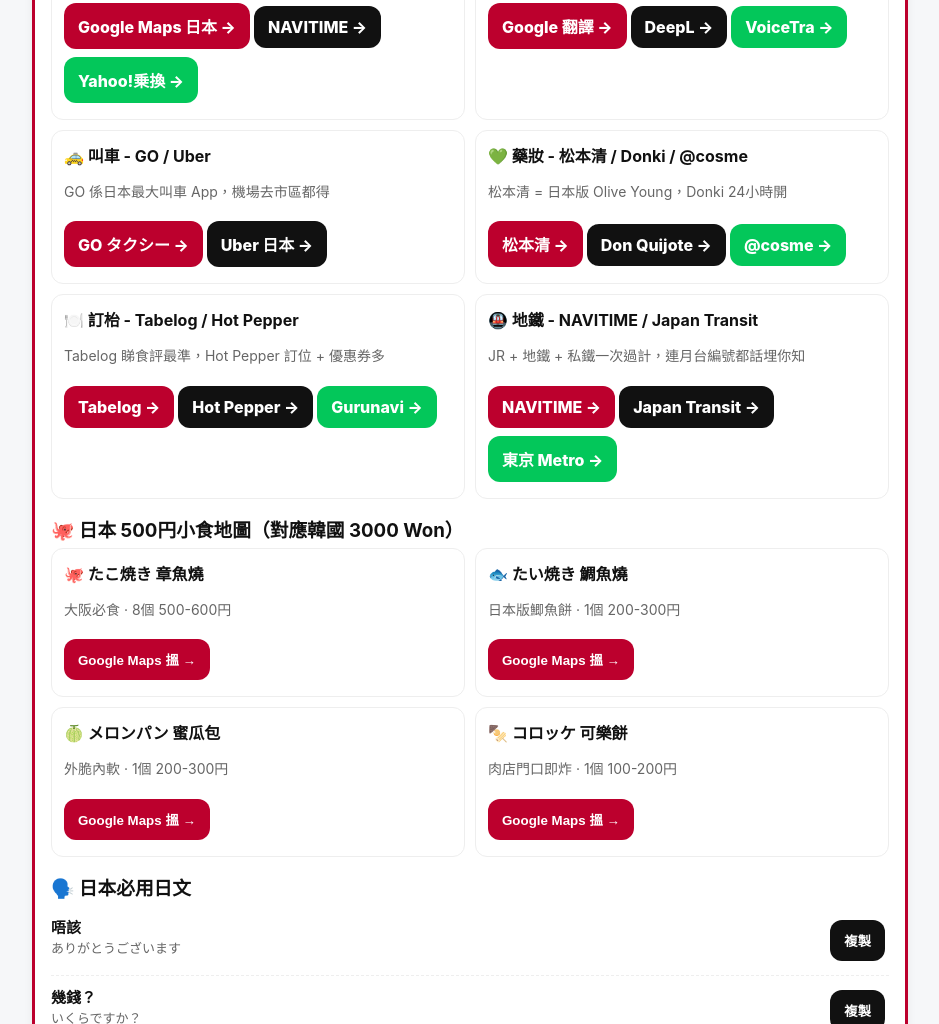
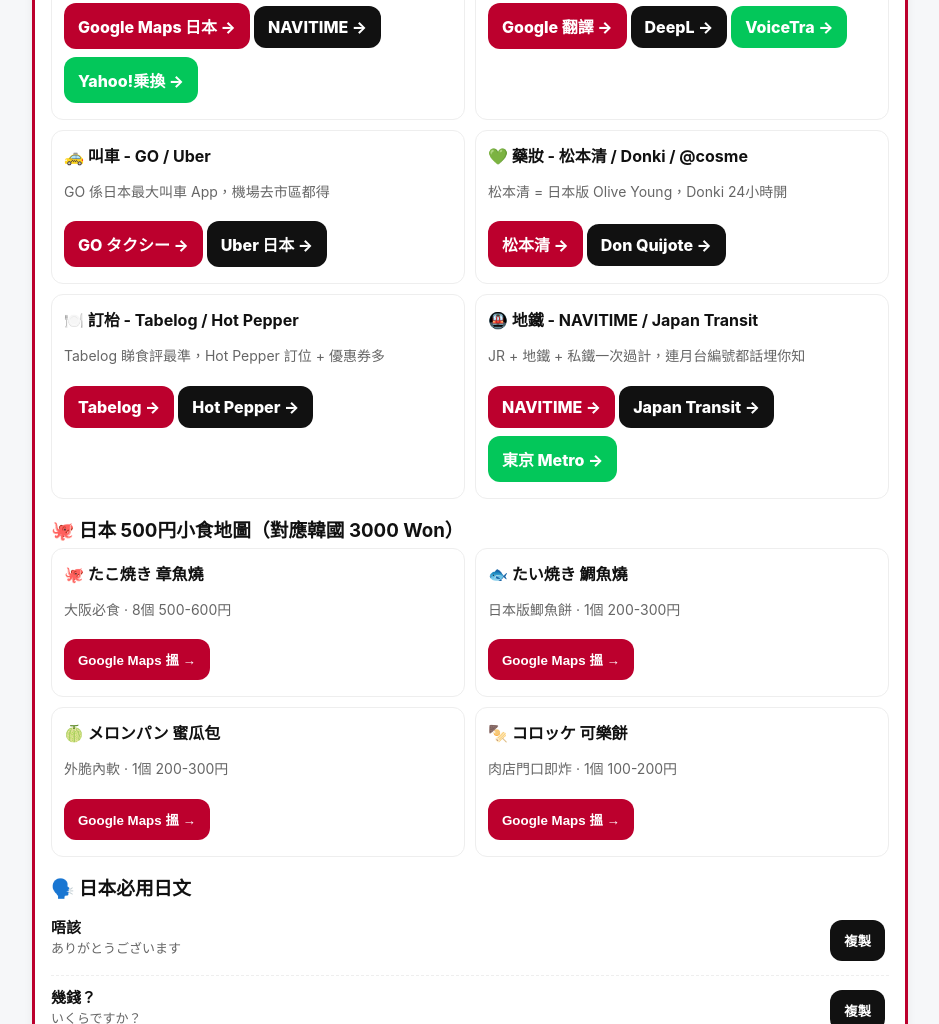
Before and after one commit to kong123485-beep/other, a plain HTML site: page Korea-Hub.html in a window 1280 px wide. Shown: the part 5834-6858 px from the top of the page, without its empty margins (170-1109 px from the left). Drawn offline with Linux system fonts and the light colour scheme.

Commit message:
Update Korea-Hub.html

```diff
--- a/Korea-Hub.html
+++ b/Korea-Hub.html
@@ -74,8 +74,8 @@ input,select,textarea{width:100%;padding:12px;border:1px solid #ddd;border-radiu
 <div class="box"><b>🗺️ 地圖 - Google Maps + NAVITIME</b><p class="muted">日本 Google Map 準 + 有街景，轉車用 NAVITIME 最準</p><a class="btn" style="background:#BC002D" href="https://www.google.com/maps/?hl=ja" target="_blank">Google Maps 日本 →</a><a class="btn dark" href="https://www.navitime.co.jp/" target="_blank">NAVITIME →</a><a class="btn" href="https://transit.yahoo.co.jp/" target="_blank">Yahoo!乗換 →</a></div>
 <div class="box"><b>💬 翻譯 - Google 翻譯 / DeepL</b><p class="muted">日文用 DeepL 準啲，影相翻譯用 Google 翻譯鏡頭</p><a class="btn" style="background:#BC002D" href="https://translate.google.com/?sl=zh-CN&tl=ja" target="_blank">Google 翻譯 →</a><a class="btn dark" href="https://www.deepl.com/translator" target="_blank">DeepL →</a><a class="btn" href="https://voicetra.nict.go.jp/" target="_blank">VoiceTra →</a></div>
 <div class="box"><b>🚕 叫車 - GO / Uber</b><p class="muted">GO 係日本最大叫車 App，機場去市區都得</p><a class="btn" style="background:#BC002D" href="https://go.goinc.jp/" target="_blank">GO タクシー →</a><a class="btn dark" href="https://www.uber.com/jp/ja/" target="_blank">Uber 日本 →</a></div>
-<div class="box"><b>💚 藥妝 - 松本清 / Donki / @cosme</b><p class="muted">松本清 = 日本版 Olive Young，Donki 24小時開</p><a class="btn" style="background:#BC002D" href="https://www.matsukiyo.co.jp/" target="_blank">松本清 →</a><a class="btn dark" href="https://www.donki.com/" target="_blank">Don Quijote →</a><a class="btn" href="https://www.cosme.net/" target="_blank">@cosme →</a></div>
-<div class="box"><b>🍽️ 訂枱 - Tabelog / Hot Pepper</b><p class="muted">Tabelog 睇食評最準，Hot Pepper 訂位 + 優惠券多</p><a class="btn" style="background:#BC002D" href="https://tabelog.com/" target="_blank">Tabelog →</a><a class="btn dark" href="https://www.hotpepper.jp/" target="_blank">Hot Pepper →</a><a class="btn" href="https://www.gnavi.co.jp/" target="_blank">Gurunavi →</a></div>
+<div class="box"><b>💚 藥妝 - 松本清 / Donki / @cosme</b><p class="muted">松本清 = 日本版 Olive Young，Donki 24小時開</p><a class="btn" style="background:#BC002D" href="https://www.matsukiyo.co.jp/" target="_blank">松本清 →</a><a class="btn dark" href="https://www.donki.com/" target="_blank">Don Quijote →</a></div>
+<div class="box"><b>🍽️ 訂枱 - Tabelog / Hot Pepper</b><p class="muted">Tabelog 睇食評最準，Hot Pepper 訂位 + 優惠券多</p><a class="btn" style="background:#BC002D" href="https://tabelog.com/" target="_blank">Tabelog →</a><a class="btn dark" href="https://www.hotpepper.jp/" target="_blank">Hot Pepper →</a></div>
 <div class="box"><b>🚇 地鐵 - NAVITIME / Japan Transit</b><p class="muted">JR + 地鐵 + 私鐵一次過計，連月台編號都話埋你知</p><a class="btn" style="background:#BC002D" href="https://www.navitime.co.jp/" target="_blank">NAVITIME →</a><a class="btn dark" href="https://world.jorudan.co.jp/mln/en/" target="_blank">Japan Transit →</a><a class="btn" href="https://www.tokyometro.jp/" target="_blank">東京 Metro →</a></div>
 </div>
 
```
